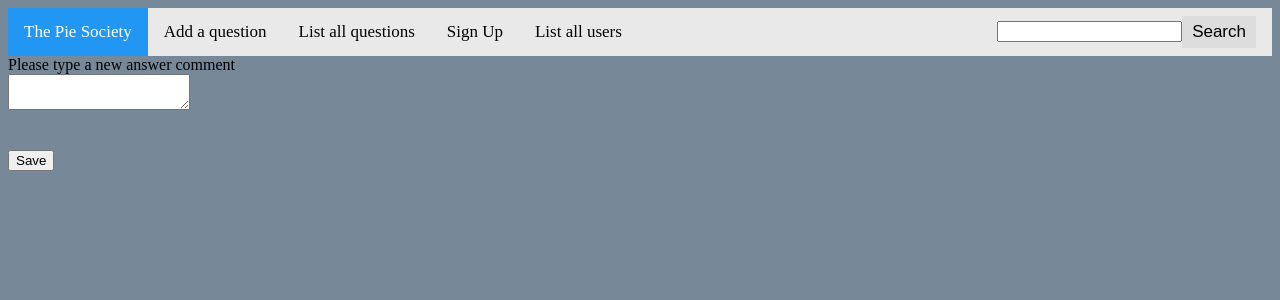
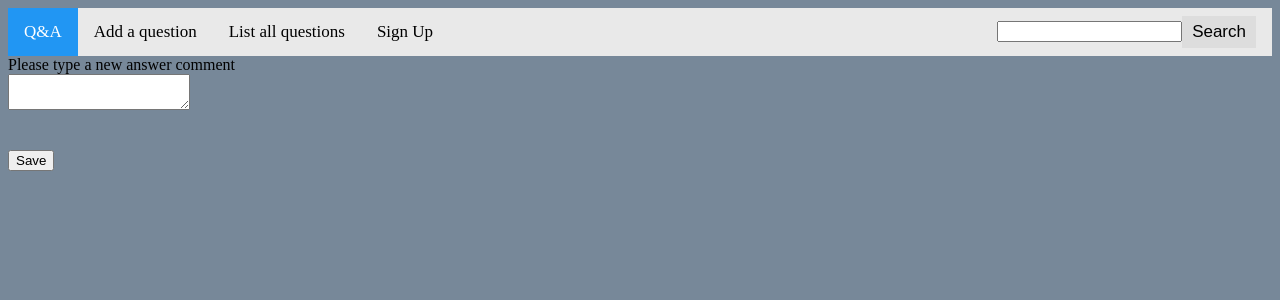
Before and after one commit to apetreibogdan/Ask-Mate-Python3-VB-, a Flask app: page /answer/1/new-comment in a window 1280 px wide. Shown: the top 300 px of the page. Run offline with Flask 2, Linux system fonts and the light colour scheme.

Commit message:
Remove "List all users" from Top nav

```diff
--- a/templates/base.html
+++ b/templates/base.html
@@ -14,11 +14,10 @@
 
 
 <div class="topnav">
-  <a class="active" href="/search">The Pie Society</a>
+  <a class="active" href="/search">Q&A</a>
   <a href="/add-question">Add a question</a>
   <a href="{{ url_for('list_all_questions') }}"> List all questions</a>
     <a href="{{ url_for('register_user') }}"> Sign Up</a>
-  <a href="{{ url_for('list_all_users') }}">List all users</a>
   <div class="search-container">
     <form action="/search">
       <input class="search" type="search" id="site-search" name="q"
```
